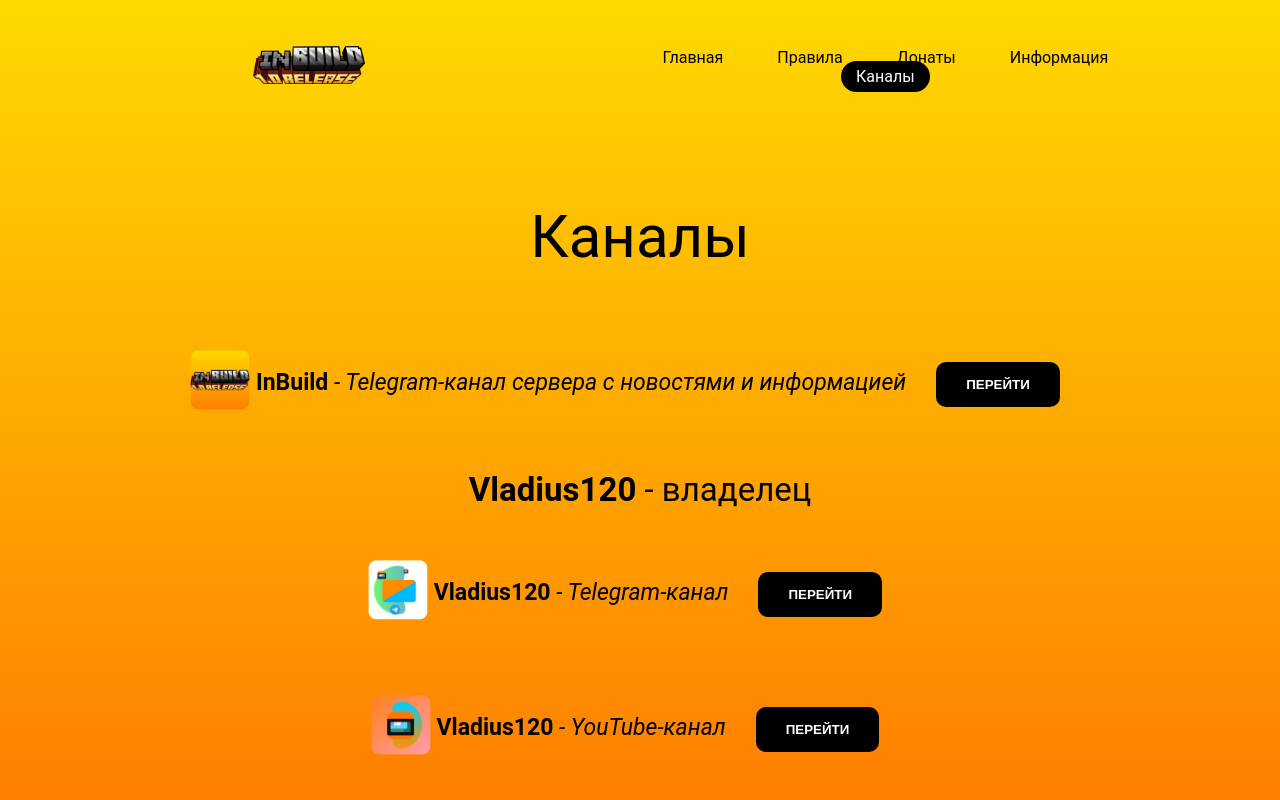
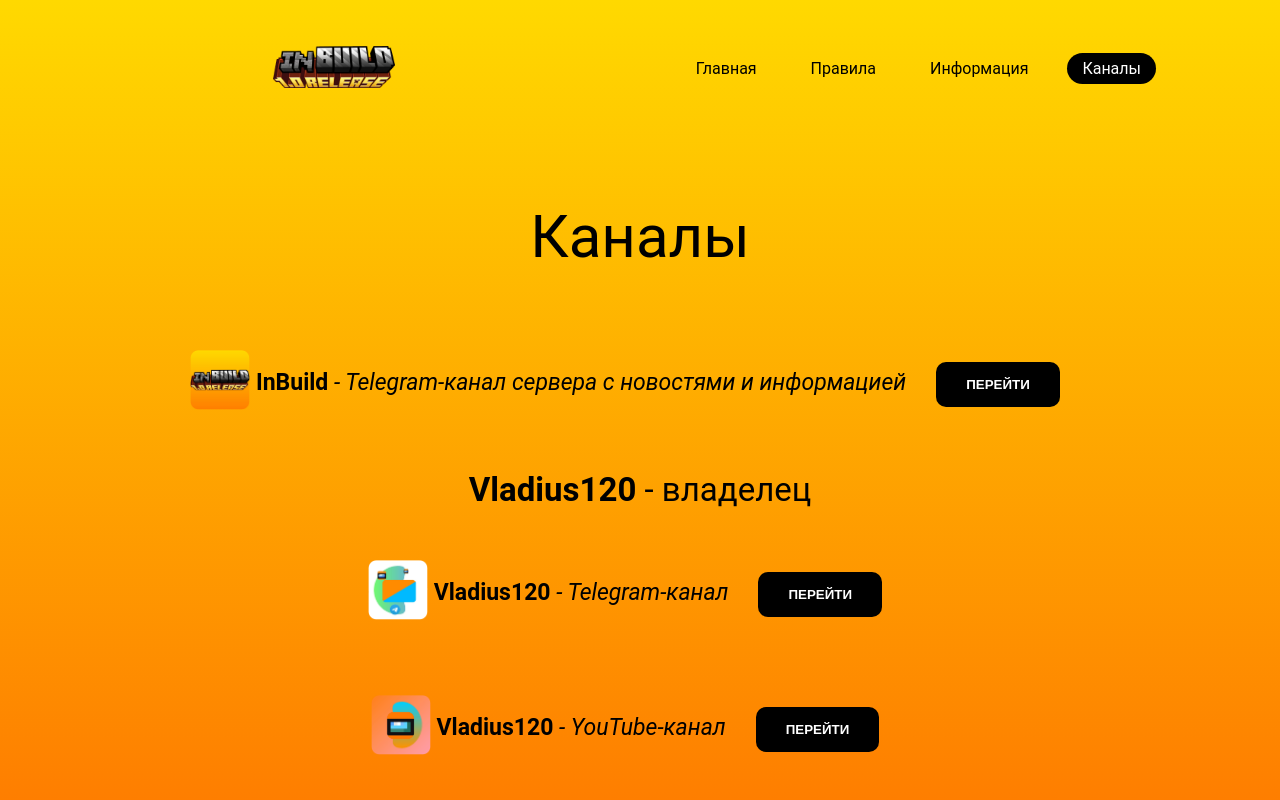
Before and after one commit to InBuildRu/channel, a plain HTML site: page index.html in a window 1280 px wide. Shown: the top 800 px of the page. Drawn offline with Linux system fonts and the light colour scheme; a small style sheet from the web is missing.

Commit message:
Update index.html

```diff
--- a/index.html
+++ b/index.html
@@ -93,7 +93,6 @@
             <nav class="navigation">
                 <a href="https://inbuildru.github.io/home/">Главная</a>
                 <a href="https://inbuildru.github.io/rules/">Правила</a>
-                <a href="https://inbuildru.github.io/donat/">Донаты</a>
                 <a href="https://inbuildru.github.io/info/">Информация</a>
                 <a href="https://inbuildru.github.io/channel/" class="active">Каналы</a>
             </nav>
```
